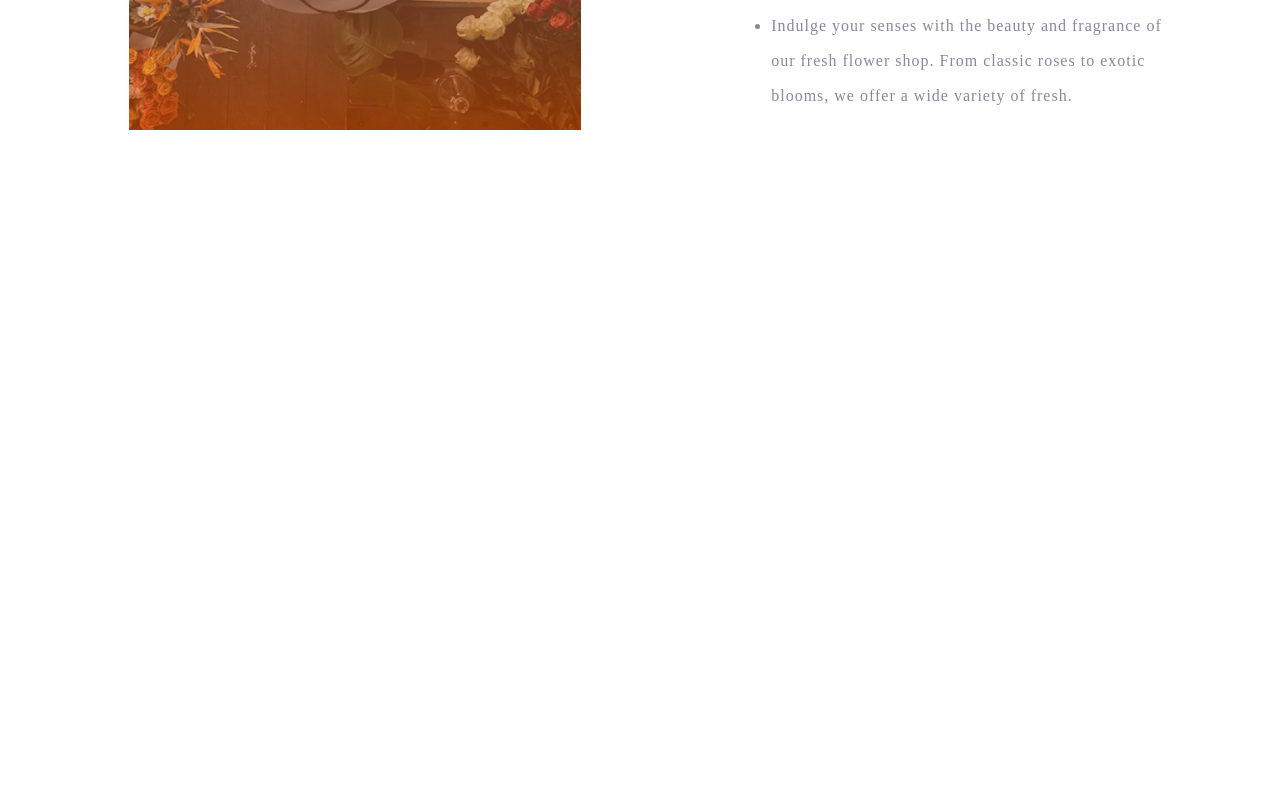
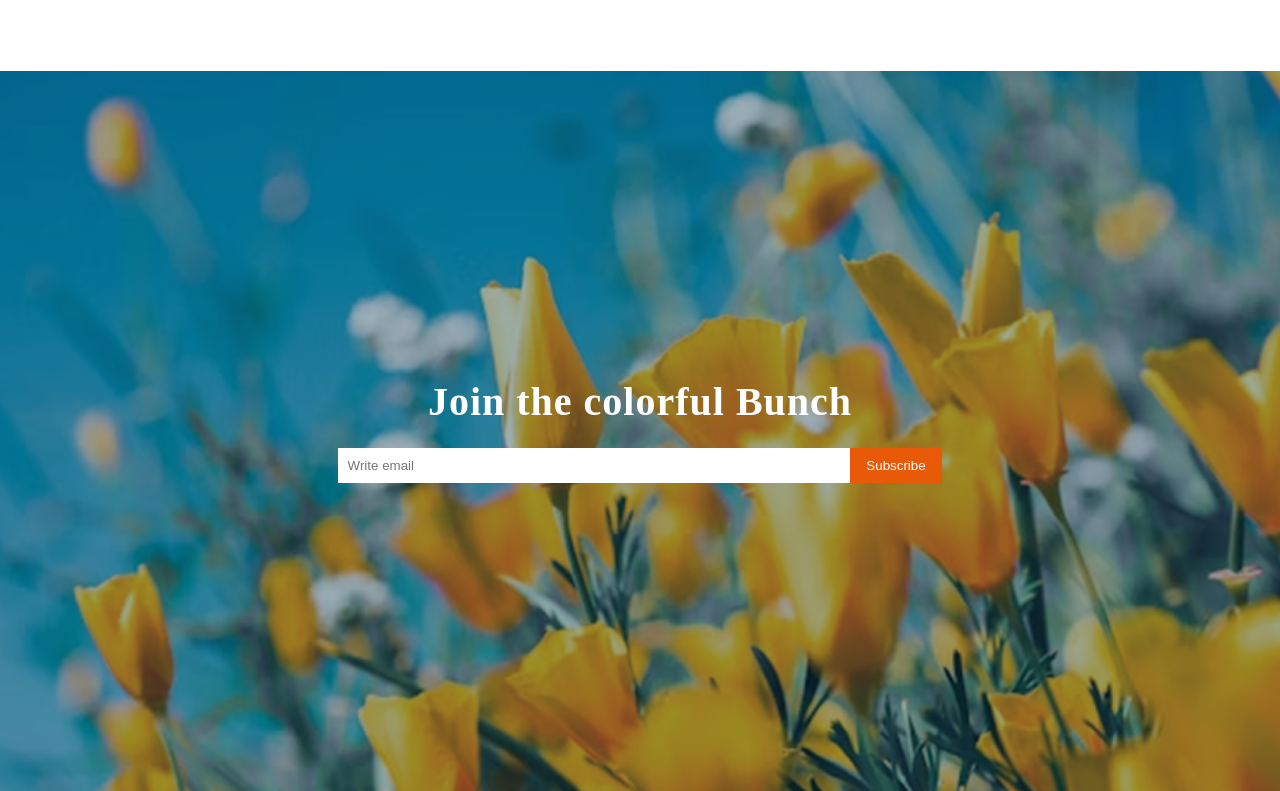
Before and after one commit to LetPritom/My-2nd-assingment, a plain HTML site: page index.html in a window 1280 px wide. Shown: the part 2570-3361 px from the top of the page. Before the commit the page ends 2837 px from the top, so only its background shows below. Drawn offline with nearby package versions, Linux system fonts and the light colour scheme.

Commit message:
added my final main section

```diff
--- a/index.html
+++ b/index.html
@@ -237,9 +237,20 @@
       </section>
       <section class="main-bunch">
         <div class="bunch-container">
-          <div class="bunch-bgimg"></div>
-          <div class="font-head"></div>
-          <div class="font-input"></div>
+          <div class="bunch-content">
+            <div class="heading">
+              <h1 class="bunch-head">Join the colorful Bunch</h1>
+            </div>
+            <div class="flex-bunch">
+               <div class="input-bunch">
+            <input type="email" placeholder="Write email"
+            class="input">
+            </div>
+            <div class="button">
+              <button class="selection">Subscribe</button>
+            </div>
+            </div>
+          </div>
         </div>
       </section>
     </main>
--- a/style.css
+++ b/style.css
@@ -187,17 +187,19 @@
 .main-love-container {
     display: flex;
     justify-content: center;
-    height: 100vh;
+    height: auto;
     flex-wrap: wrap;
     margin-top: 20px;
 }
 
 .flower-lover {
     width: 83%;
+    height: 100%;
     display: flex;
     align-items: center;
     justify-content:space-between;
     flex-wrap: wrap;
+    margin-bottom: 20px;
 }
 
 .fl-storeimg {
@@ -234,3 +236,66 @@
 .ed {
     font-size: 2rem;
 }
+
+
+.main-bunch {
+    height: auto;
+}
+
+/* buch-section */
+
+
+.main-bunch {
+    background-image: url(./assets/news-letter-bg.png);
+    height:90vh;
+    background-size: cover;
+    background-position: center;
+    position: relative;
+    margin-top: 50px;
+}
+
+.bunch-content {
+    display: flex;
+    flex-direction: column;
+    justify-content: center;
+    align-items: center;
+    height: 90vh;
+}
+
+.bunch-head {
+    color: white;
+    font-size: 2.5rem;
+    letter-spacing: 1px;
+    text-align: center;
+}
+
+.input-mail {
+    border: none;
+    width: 30vw;
+    min-width: 300px;
+}
+
+.flex-bunch {
+    display: flex;
+
+}
+
+.heading {
+    height: 70px;
+}
+
+.input {
+    width: 40vw;
+    min-width: 400px;
+    padding: 10px;
+    border: none;
+}
+
+.selection {
+    border: none;
+    padding: 10px;
+    width: 5.8rem;
+    background-color: #E95A08;
+    color: white;
+    cursor: pointer;
+}
```
